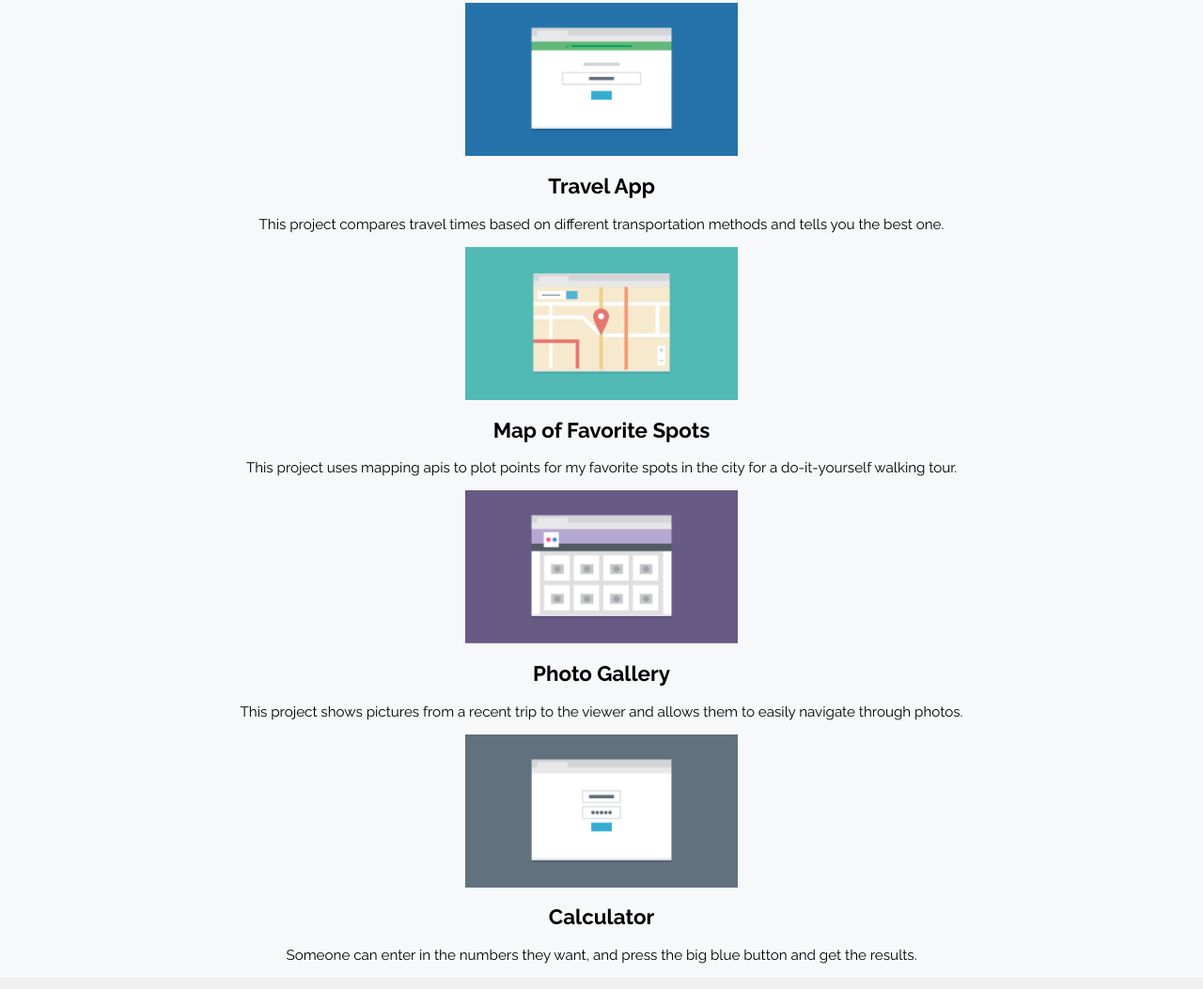
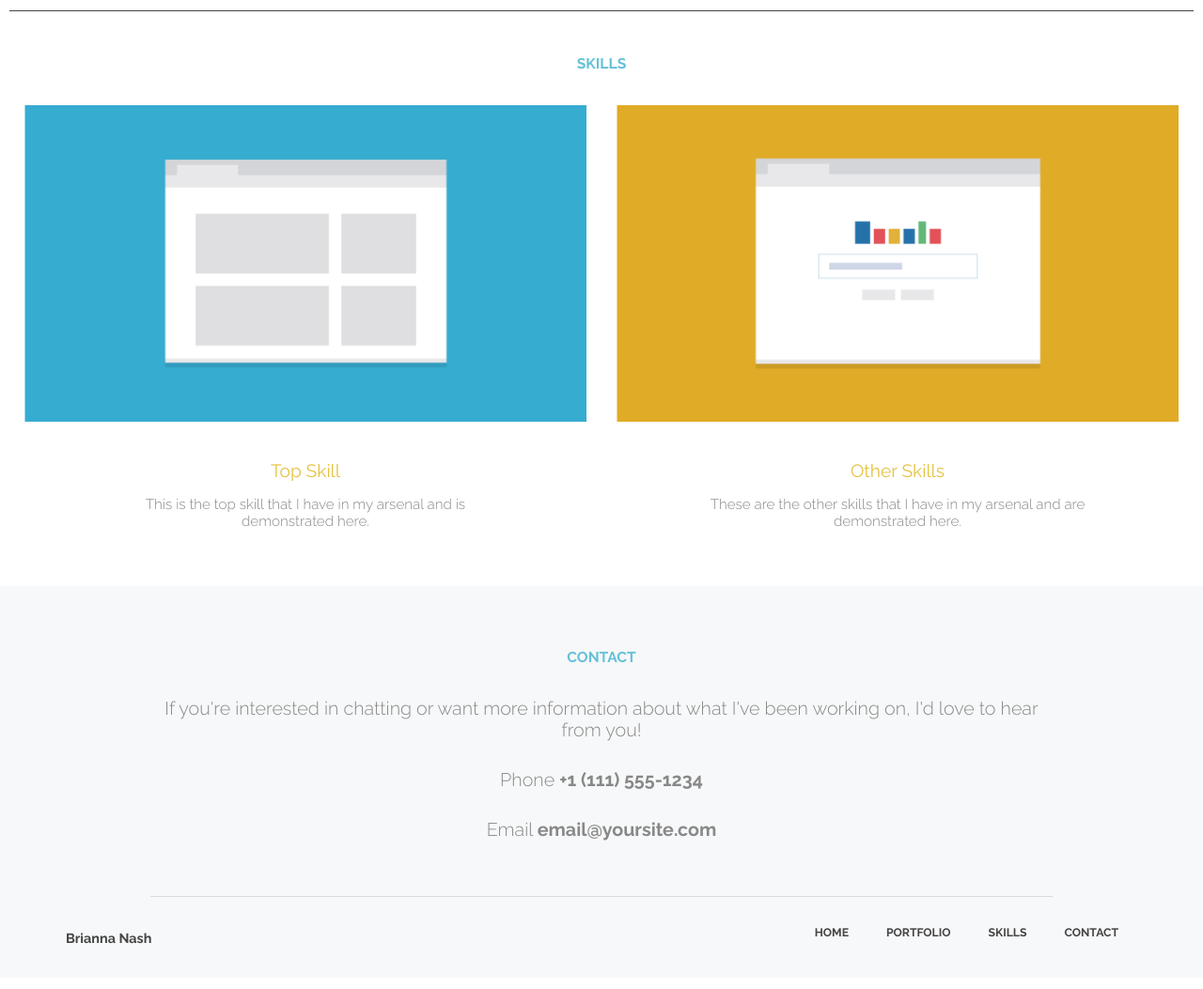
Before and after one commit to briannalnash/Techdegree-Project-2, a plain HTML site: page index.html in a window 1280 px wide. Shown: the part 1419-2472 px from the top of the page at 94% size. Drawn offline with Linux system fonts and the light colour scheme.

Commit message:
Edited HMTL & CSS files

```diff
--- a/css/style.css
+++ b/css/style.css
@@ -8,12 +8,12 @@ Main Selectors
 
 body {
   font-family: 'Raleway', sans-serif;
-  background-color: #f7f8f9;
   font-size: 16px;
 }
 
 a {
   text-decoration: none;
+  color: #444;
 }
 
 header {
@@ -24,26 +24,47 @@ nav {
   display: inline-block;
 }
 
+h1,
+h2,
+h3 {
+  color: #444;
+}
+
 h1 {
   font-size: 2em;
 }
 
 h2 {
-  font-size: 1.4em;
+  color: #e5c242;
+  font-size: 1.2em;
+  font-weight: 400;
 }
 
 h3 {
-  font-size: 1.2em;
+  color: #65c1d8;
+  text-transform: uppercase;
+  font-size: .98em;
+  padding-top: 20px;
+  padding-bottom: 20px;
+}
+
+p {
+  font-weight: 300;
+  color: #888;
 }
 
 li {
   display: block;
   list-style: none;
   text-transform: uppercase;
-  font-size: .5em;
+  font-size: .45em;
   background-color: #fff;
-  margin-bottom: 10px;
+  margin-bottom: 5px;
   padding: 10px 100px;
+}
+
+a:hover {
+  background-color: #e5c242;
 }
 
 img {
@@ -55,17 +76,33 @@ main {
 }
 
 footer {
-  padding: 20px 15px;
+  background-color: #f7f8f9;
+  padding: 20px 20px;
+  margin: 0;
 }
 
 /*=================
 Element Selectors
 ==================*/
 
+.head-banner{
+  background-color: #f7f8f9;
+  padding-top: 15px;
+  padding-bottom: 25px;
+}
+
+.banner {
+  padding: 25px 15px;
+}
+
 .profile-image {
   display: block;
   margin: 0 auto;
   width: 70%;
+}
+
+.intro {
+  padding-top: 20px;
 }
 
 .container,
@@ -74,26 +111,44 @@ Element Selectors
   text-align: center;
 }
 
+.container {
+  padding-top: 10px;
+  padding-bottom: 10px;
+}
+
 .img {
   display: block;
   margin: 0 auto;
+}
+
+.section {
+  padding-bottom: 20px;
 }
 
 .section p {
   font-size: .95em;
 }
 
+.text {
+  padding-top: 25px;
+  padding-bottom: 15px;
+}
+
+.skills{
+  border-top: 1px solid #444;
+}
+
+.bottom-banner {
+  background-color: #f7f8f9;
+}
+
 .contact {
-  background-color: #efefef;
-  padding-top: 30px;
-  padding-bottom: 30px;
-  border-bottom: 2px solid slategrey;
+  padding: 30px 10px;
+  border-bottom: 1px solid #dbdbdb;
 }
 
 .contact h3 {
-  text-transform: uppercase;
-  font-size: 1.1em;
-  padding-bottom: 10px;
+  padding-bottom: 15px;
 }
 
 .contact p {
@@ -101,9 +156,10 @@ Element Selectors
 }
 
 .footer {
+  color: #444;
+  font-weight: bold;
   float: left;
   font-size: .9em;
-  padding-bottom: 10px;
 }
 
 .back-top {
@@ -111,7 +167,16 @@ Element Selectors
   text-transform: uppercase;
   font-size: .8em;
   font-weight: bold;
-  padding-bottom: 10px;
+}
+
+.hidden {
+  display: none;
+}
+
+.clearfix::after {
+    content: "";
+    clear: both;
+    display: table;
 }
 
 /*========================
@@ -119,9 +184,105 @@ Media Queiries Selectors
 =========================*/
 
 @media (min-width: 768px) {
-
+  header {
+    padding-top: 20px;
+  }
+  li {
+    background-color: inherit;
+    display: flex;
+    float: left;
+    padding: 10px 20px;
+  }
+  .banner {
+    display: block;
+  }
+  .banner img {
+    height: 40%;
+    width: 40%;
+  }
+  .profile-image {
+    float: right;
+    padding-right: 20px;
+    width: 40%;
+  }
+  .intro {
+    float: left;
+    width: 60%;
+    text-align: left;
+    font-size: 1.2em;
+    padding: 0 20px;
+    margin-top: 0;
+  }
+  .container {
+    display: block;
+    width: 100%;
+    margin: 0 auto;
+  }
+  .portfolio-section {
+  margin: 0 auto;
+  }
+  .section {
+    float: left;
+    width: 50%;
+  }
+  .img {
+    width: 95%;
+  }
+  .text {
+    width: 70%;
+    margin: 0 auto;
+  }
+  .contact {
+    width: 75%;
+    margin: 0 auto;
+  }
+  .contact p {
+    font-size: 1.23em;
+  }
+  .footer {
+    padding-bottom: 40px;
+  }
+  .back-top {
+    display: none;
+  }
+  .hidden {
+    display: block;
+    float: right;
+    text-transform: uppercase;
+    font-size: 1.7em;
+    font-weight: bold;
+  }
+  .clearfix::after {
+      content: "";
+      clear: both;
+      display: table;
+  }
 }
 
 @media (min-width: 1024px) {
-
+  header {
+    padding: 30px 70px 15px;
+  }
+  nav {
+    float: right;
+  }
+  .name {
+    float: left;
+  }
+  .section {
+    width: 33%;
+  }
+  #skills {
+    width: 100%;
+  }
+  .skill {
+    width: 50%;
+  }
+  footer{
+    padding-left: 70px;
+    padding-right: 70px;
+  }
+  .footer {
+    padding-bottom: 0px;
+  }
 }
--- a/index.html
+++ b/index.html
@@ -6,73 +6,119 @@
     <title>Brianna Nash</title>
     <link rel="stylesheet" type="text/css" href="css/normalize.css">
     <link rel="stylesheet" type="text/css" href="css/style.css">
-    <link href="https://fonts.googleapis.com/css?family=Raleway:400,500,700,800" rel="stylesheet">
+    <link href="https://fonts.googleapis.com/css?family=Raleway:200,300,400,500,600,700,800" rel="stylesheet">
   </head>
 
   <body>
 
+    <div class="head-banner">
       <!-- Beginning of Header -->
-    <header>
-      <h1 id="top">Brianna Nash<h1>
+      <header class="clearfix">
+        <h1 id="top" class="name">Brianna Nash<h1>
         <nav>
             <li><a href="index.html">Home</a></li>
             <li><a href="#portfolio">Portfolio</a></li>
+            <li><a href="#skills">Skills</a></li>
             <li><a href="#contact">Contact</a></li>
         </nav>
       </header><!--/.header-->
 
 
       <!-- Beginning of Intro Section -->
-    <main>
-      <div class="banner">
+        <div class="banner clearfix">
           <img class="profile-image" src="img/responsive-layout-profile.png" alt="image of brianna nash">
           <p class="intro">Hi! I'm a front-end developer who loves responsive design and css. I recently finished a degree in front-end web development at Treehouse and a excited to put my skills to use!</p>
         </div><!--/.banner-->
+      </div>
 
       <!-- Beginning of Portfolio Section -->
-      <div class="container">
+    <main>
+      <div id="portfolio" class="container clearfix">
         <h3>Portfolio</h3>
+
+        <div class="portfolio-section">
 
           <div class="section">
             <img class="img" src="img/portfolio-1.png" alt="marketing page">
+            <div class="text">
               <h2>Marketing Page</h2>
               <p>This project shows the front page of a marketing website meant for specific business I'm interested in.</p>
+            </div>
           </div>
 
           <div class="section">
             <img class="img" src="img/portfolio-2.png" alt="search page">
+            <div class="text">
               <h2>Search Page</h2>
               <p>This project searches through a specific database to find information that the user is trying to look up.</p>
+            </div>
           </div>
 
           <div class="section">
             <img class="img" src="img/portfolio-3.png" alt="travel app">
+            <div class="text">
               <h2>Travel App</h2>
               <p>This project compares travel times based on different transportation methods and tells you the best one.</p>
+            </div>
           </div>
 
           <div class="section">
             <img class="img" src="img/portfolio-4.png" alt="map of favorite spots">
+            <div class="text">
               <h2>Map of Favorite Spots</h2>
               <p>This project uses mapping apis to plot points for my favorite spots in the city for a do-it-yourself walking tour.</p>
+            </div>
           </div>
 
           <div class="section">
             <img class="img" src="img/portfolio-5.png" alt="photo gallery">
+            <div class="text">
               <h2>Photo Gallery</h2>
               <p>This project shows pictures from a recent trip to the viewer and allows them to easily navigate through photos.</p>
+            </div>
           </div>
 
           <div class="section">
             <img class="img" src="img/portfolio-6.png" alt="calculator">
+            <div class="text">
               <h2>Calculator</h2>
               <p>Someone can enter in the numbers they want, and press the big blue button and get the results.</p>
             </div>
+          </div>
+        </div>
       </div><!--/.container-->
+
+      <!-- Skills Section -->
+
+      <div id="skills" class="container skills clearfix">
+        <h3>Skills</h3>
+
+        <div class="skills-section">
+
+          <div class="section skill">
+            <img class="img" src="img/portfolio-1.png" alt="Marketing">
+            <div class="text">
+              <h2>Top Skill</h2>
+              <p>This is the top skill that I have in my arsenal and is demonstrated here.</p>
+            </div>
+          </div>
+
+          <div class="section skill">
+            <img class="img" src="img/portfolio-2.png" alt="Search Page">
+            <div class="text">
+              <h2>Other Skills</h2>
+              <p>These are the other skills that I have in my arsenal and are demonstrated here.</p>
+            </div>
+          </div>
+
+        </div>
+      </div>
+
     </main>
 
     <!-- Beginning of Contact Section -->
-    <div class="contact">
+    <div class="bottom-banner">
+      <div id="contact" class="contact">
         <h3>Contact</h3>
         <p>If you're interested in chatting or want more information about what I've been working on, I'd love to hear from you!</p>
         <p>Phone <strong> +1 (111) 555-1234</strong></p>
@@ -80,12 +126,19 @@
       </div><!--/.contact-->
 
       <!-- Beginning of Footer Section -->
-    <footer>
+      <footer class="clearfix">
         <div class="bottom">
           <p class="footer">Brianna Nash</p>
           <p class="back-top"><a href="#top">Back to top</a></p>
+          <nav class="hidden">
+              <li><a href="index.html">Home</a></li>
+              <li><a href="#portfolio">Portfolio</a></li>
+              <li><a href="#skills">Skills</a></li>
+              <li><a href="#contact">Contact</a></li>
+          </nav>
         </div>
       </footer>
+    </div>
 
   </body>
 
```
Lines whose indentation alone changed are shown as unchanged.
